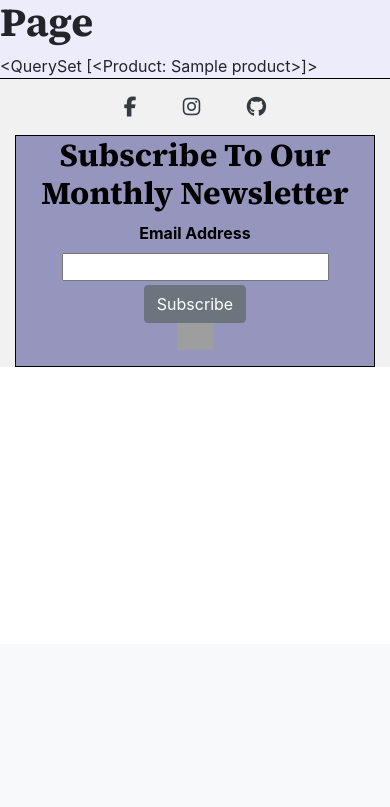
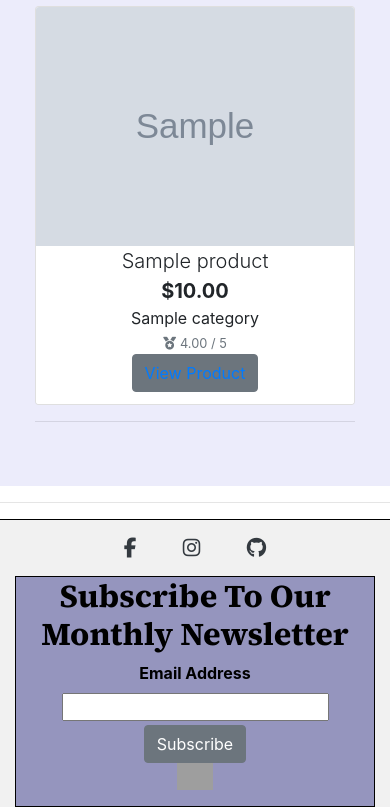
Before and after one commit to Benjamin-Joe/project-5, a Django app: page /products/ in a window 390 px wide. Shown: the part 200-1007 px from the top of the page. Before the commit the page ends 567 px from the top, so only its background shows below. Run offline with Django 3.2, Linux system fonts and the light colour scheme; tables that the repository leaves empty hold one stand-in row (values such as "Sample post"); grey boxes marked "Sample" are stand-in pictures; some libraries are stand-ins or nearby versions; grey boxes are pictures that could not be loaded.

Commit message:
Add products.html content

```diff
--- a/templates/products/products.html
+++ b/templates/products/products.html
@@ -3,7 +3,57 @@
 
 {% block content %}
 <div class="content-holder">
-    <h1>Testing Product Page</h1>
-    {{ products }}
-</div>
+    <h1 class="text-center"> Store</h1>
+    <div class="row">
+        <div class="product-container col-10 offset-1">
+            <div class="row">
+                {% for product in products %}
+                    <div class="col-sm-6 col-md-6 col-lg-4 col-xl-3">
+                        <div class="card product-display">
+                            <a href="{{ product.image.url }}">
+                                <img class="card-img-top img-fluid product-img" src="{{ product.image.url }}" alt="{{ product.title }}">
+                            </a>
+                            <div class="card-footer bg-white pt-0 border-0 text-center">
+                                <div class="row">
+                                    <div class="col">
+                                      <p class="lead mb-0 text-center card-title">{{ product.title}}</p>
+                                        <p class="lead mb-0 text-center font-weight-bold card-price">${{ product.price }}</p>
+                                        <p class="text-center card-cat mb-0 card-category">{{ product.category }}</p>
+                                        {% if product.rating %}
+                                            <p class="card-rating mb-0 text"><small class="text-muted"><i class="fas fa-medal mr-1"></i>{{ product.rating }} / 5</small></p>
+                                        {% else %}
+                                            <p class="card-rating mb-0"><small class="text-muted">No Rating</small></p>
+                                        {% endif %}
+                                    <button class="btn btn-secondary view-btn"> <a class="view-product-btn" href="{{ product.get_absolute_url }}"> View Product</a></button>
+                                    </div>
+                                </div>
+                            </div>
+                        </div>
+                    </div>
+                    {% if forloop.counter|divisibleby:1 %}
+                        <div class="col-12 d-sm-none mb-5">
+                            <hr>
+                        </div>
+                    {% endif %}
+                    {% if forloop.counter|divisibleby:2 %}
+                        <div class="col-12 d-none d-sm-block d-md-block d-lg-none mb-5">
+                            <hr>
+                        </div>
+                    {% endif %}
+                    {% if forloop.counter|divisibleby:3 %}
+                        <div class="col-12 d-none d-lg-block d-xl-none mb-5">
+                            <hr>
+                        </div>
+                    {% endif %}
+                    {% if forloop.counter|divisibleby:4 %}
+                        <div class="col-12 d-none d-xl-block mb-5">
+                            <hr>
+                        </div>
+                    {% endif %}
+                {% endfor %}
+            </div>
+        </div>
+    </div>
+  </div>
+  <hr>
 {% endblock %}
```
